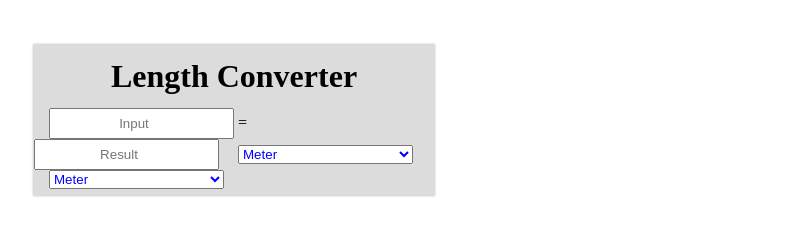
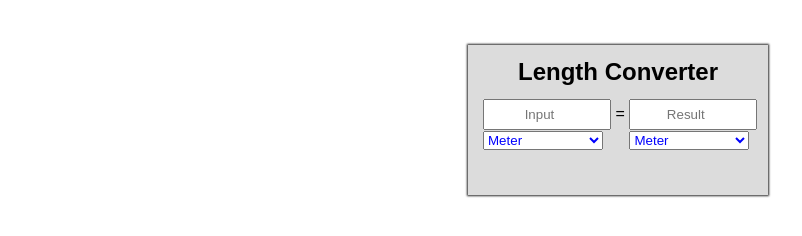
Before and after one commit to mjlsebastian/lengthconverter, a plain HTML site: page index.html in a window 1280 px wide. Shown: the whole page, without its empty margins (22-824 px from the left). Drawn offline with Linux system fonts and the light colour scheme.

Commit message:
second commit

```diff
--- a/css/style.css
+++ b/css/style.css
@@ -1,36 +1,40 @@
 body {
     margin: 0px;
     padding: 0px;
+    font-family: 'Poppins', sans-serif;
 }
 
 .converter-body {
-    width: 400px;
+    width: 300px;
     height: 150px;
     background-color: gainsboro;
     position: absolute;
     top: 15%;
-    left: 20%;
+    left: 50%;
     transform: translate(-50%, -50%);
-    box-shadow: 0px 0px 2px 1px #cacaca;
+    box-shadow: 0px 0px 2px 1px #292929;
 }
 
 .converter-title {
     text-align: center;
     margin: 13px 0px;
+
 }
 input {
     height: 25px;
     text-align: center;
+    width: 120px;
 }
 #input {
     margin-left: 15px;
+    margin-bottom: 1px;
 }
 #inputType, #resultType{
-    width: 175px;
+    width: 120px;
     margin-left: 15px;
     color: blue;
 }
 #resultType {
-    margin-left: 15px;
+    margin-left: 22px;
 
 }
--- a/index.html
+++ b/index.html
@@ -8,16 +8,15 @@
     <link rel="stylesheet" href="css/style.css">
 </head>
 <body>
+    <div id="hero" class="hero route bg-image" style="background-image: url(img/slide2.jpg)">
+    <div class="converter-body"  >
 
-    <div class="converter-body">
-
-        <h1 class="converter-title">Length Converter</h1>
+        <h2 class="converter-title">Length Converter</h2>
 
         <form action="#" method="">
         <input type="number" placeholder="Input" id="input">
         <span>=</span>
         <input type="number" placeholder="Result" id="result">
-
 
         <select id="inputType">
             <option value="meter"> Meter</option>
--- a/js/script.js
+++ b/js/script.js
@@ -4,7 +4,6 @@ var inputType = document.getElementById("inputType");
 var resultType = document.getElementById("resultType");
 var inputTypeValue, resultTypeValue;
 
-input.addEventListener("keyup",myResult);
 inputType.addEventListener("change",myResult);
 resultType.addEventListener("change",myResult);
 
```
Also changed, not shown: img/istockphoto-1217965349-1024x1024.jpg (added), img/slide2.jpg (added).
